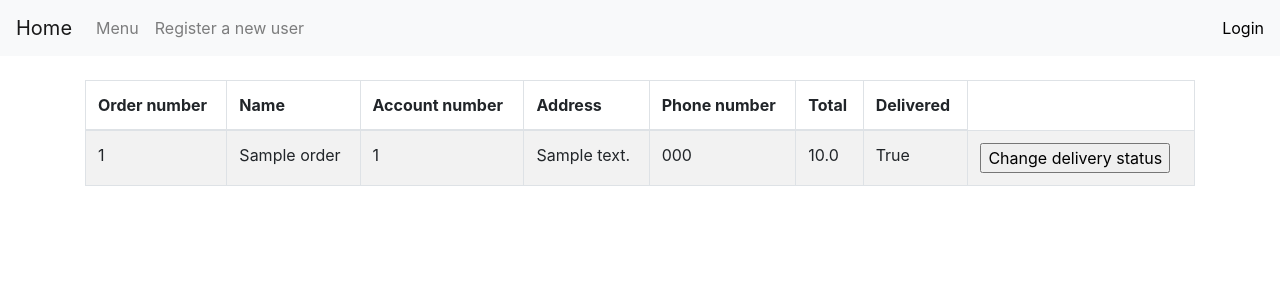
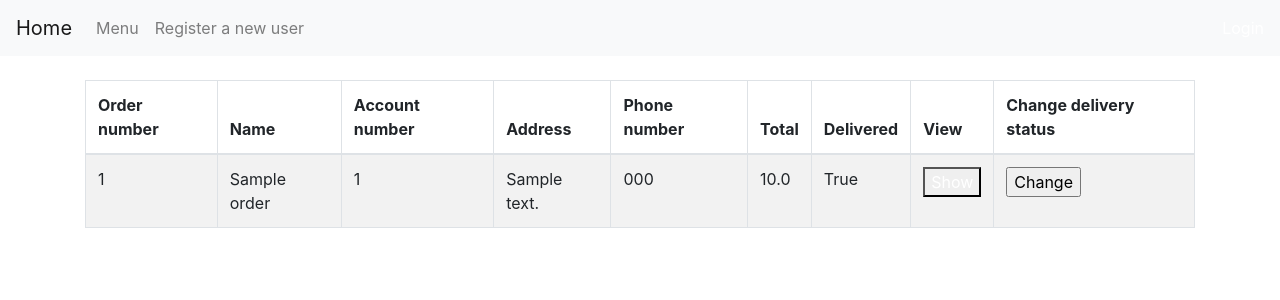
Before and after one commit to larenala/Pizzapalvelu, a Flask app: template application/templates/orders/list.html in a window 1280 px wide. Shown: the top 300 px of the page. Run offline with Flask 2, Linux system fonts and the light colour scheme; the template is opened without the code that fills it: values that come from a table or form of the project are taken from there, others are empty; tables that the repository leaves empty hold one stand-in row (values such as "Sample post"); some libraries are stand-ins or nearby versions.

Commit message:
added bootstrap class to buttons

```diff
--- a/application/static/css/main.css
+++ b/application/static/css/main.css
@@ -3,9 +3,10 @@ body {
     background-color: white;
 }
 
-a {
+a,
+a:hover {
     text-decoration: none;
-    color: black;
+    color: white;
 }
 
 .col-sm {
--- a/application/templates/auth/list.html
+++ b/application/templates/auth/list.html
@@ -7,6 +7,7 @@
         <th scope="col">Account number</th>
         <th scope="col">Username</th>
         <th scope="col">Blacklist</th>
+        <th scope="col">Disable orders</th>
       </tr>
     </thead>
     <tbody>
@@ -17,7 +18,7 @@
         <td>{{ account.blacklist }}</td>
         <td>
             <form method="POST" action="{{ url_for('user_disable_orders', user_id=account.id) }}">
-             <input type="submit" value="Disable orders"/>
+             <input type="submit" class="btn-default" value="Disable"/>
            </form>
          </td>
 
--- a/application/templates/orders/list.html
+++ b/application/templates/orders/list.html
@@ -11,6 +11,8 @@
         <th scope="col">Phone number</th>
         <th scope="col">Total</th>
         <th scope="col">Delivered</th>
+        <th scope="col">View</th>
+        <th scope="col">Change delivery status</th>
       </tr>
     </thead>
     <tbody>
@@ -23,10 +25,10 @@
         <td>{{ order.phone }}</td>
         <td>{{ order.price }}</td>
         <td>{{ order.delivered }}</td>
-
+        <td><button class="btn-default"><a href= "{{ url_for('show_order', order_id=order.id) }}">Show</a></button></td>
         <td>
        	  <form method="POST" action="{{ url_for('orders_set_delivered', order_id=order.id) }}">
-	          <input type="submit" value="Change delivery status"/>
+	          <input type="submit" class="btn-default" value="Change"/>
 	        </form>
         </td>
       </tr>
--- a/application/templates/orders/myorders.html
+++ b/application/templates/orders/myorders.html
@@ -21,7 +21,7 @@
         <td>{{ order.account_id }}</td>
         <td>{{ order.address }}</td>
         <td>{{ "{:.2f}".format(order.price) }}</td>
-        <td><button><a href= "{{ url_for('show_order', order_id=order.id) }}", role="button">Show</a></button></td>
+        <td><button class="btn-default"><a href= "{{ url_for('show_order', order_id=order.id) }}", role="button">Show</a></button></td>
       </tr>
     </a>
       {% endfor %}
--- a/application/templates/pizzas/edit.html
+++ b/application/templates/pizzas/edit.html
@@ -36,14 +36,14 @@
         </tr>
         <tr>
           <td>
-              <input type="submit" name="muokkaa" value="Update" />
+              <input type="submit" class="btn-default" name="muokkaa" value="Update" />
           </td>
         </tr>
     </form>
     <form method="POST" action="{{ url_for('pizza_delete', pizza_id=pizza.id) }}"></form>
         <tr>
           <td>
-            <input type="submit" name="poista" value="Remove" />
+            <input type="submit" class="btn-default" name="poista" value="Remove" />
           </td>
         </tr>
       </form>
--- a/application/templates/pizzas/editlist.html
+++ b/application/templates/pizzas/editlist.html
@@ -22,7 +22,7 @@
     </tr>
     <tr>
       <td>
-        <button><a href= {{ url_for('pizza_update', pizza_id= pizza.id) }}>Edit</a></button>
+        <button class="btn-default"><a href= {{ url_for('pizza_update', pizza_id= pizza.id) }}>Edit</a></button>
       </td>
     </tr>
     {% endfor %}
--- a/application/templates/pizzas/list.html
+++ b/application/templates/pizzas/list.html
@@ -22,8 +22,8 @@
         </tr>
         <tr>
           <td>
-            <input type="submit" value="Add to order"/>
-            <button><a href= {{ url_for('show_pizza', pizza_id= pizza.id) }}>More options</a></button>
+            <input type="submit" class="btn-default" value="Add to order"/>
+            <button class="btn-default"><a href= {{ url_for('show_pizza', pizza_id= pizza.id) }}>More options</a></button>
           </td>
         </tr>
       </form>
```
Also changed, not shown: application/templates/orders/new.html (+4 -5 lines), application/templates/pizzas/pizza.html (+6 -7 lines).
